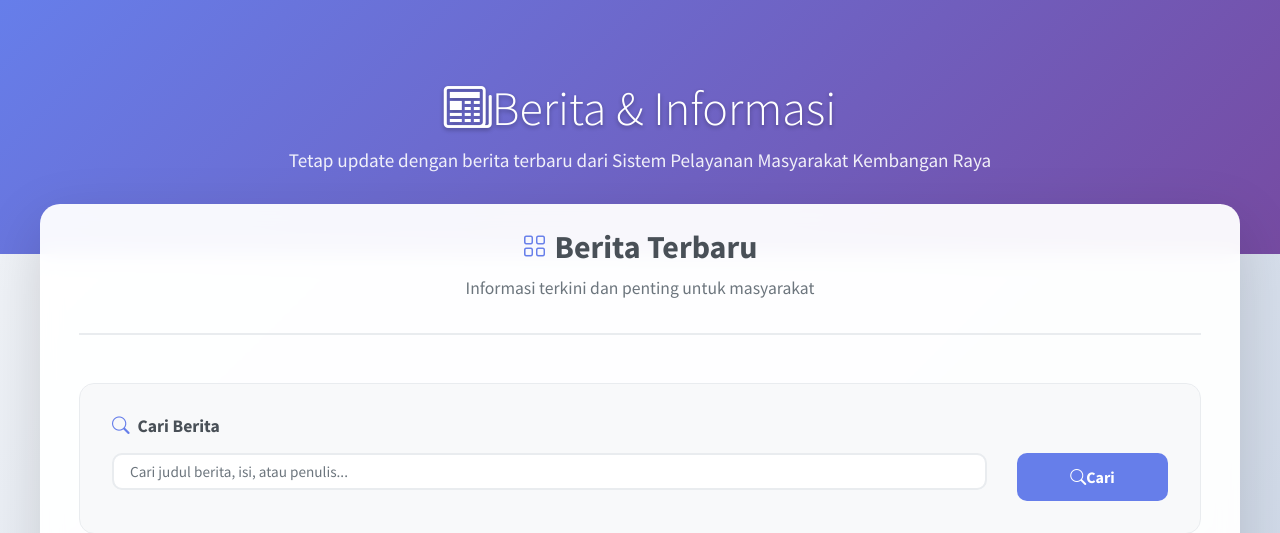
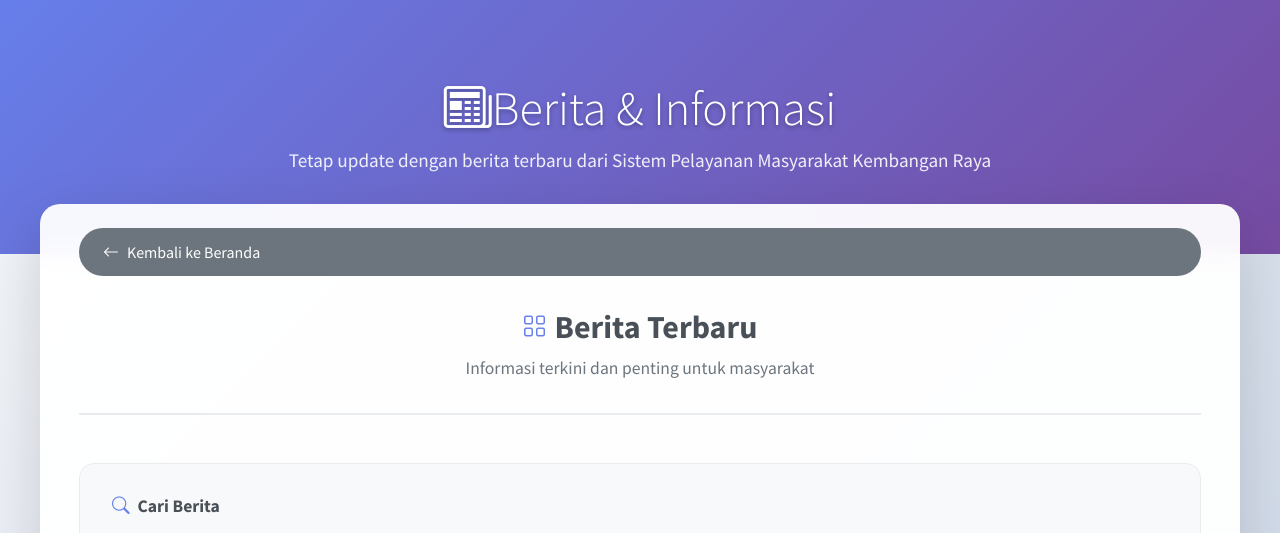
Before and after one commit to RizkiRamadhani561/sistem-pelayanan-masyarakat, a CodeIgniter 4 app: the page made by app/Views/berita/index.php in a window 1280 px wide. Shown: the top 533 px of the page. Run offline with PHP 8.4 and a stand-in for CodeIgniter, Linux system fonts and the light colour scheme; the template is opened without the code that fills it, so the values that code supplies are empty; some libraries are stand-ins or nearby versions.

Commit message:
✅ ADDED BACK BUTTON TO PUBLIC NEWS PAGE!

```diff
--- a/app/Views/berita/index.php
+++ b/app/Views/berita/index.php
@@ -366,6 +366,28 @@
             letter-spacing: 0.5px;
         }
 
+        .back-button {
+            background: #6c757d;
+            border: none;
+            border-radius: 25px;
+            padding: 0.75rem 1.5rem;
+            color: white;
+            font-weight: 500;
+            text-decoration: none;
+            transition: all 0.3s ease;
+            display: inline-flex;
+            align-items: center;
+            gap: 0.5rem;
+            margin-bottom: 2rem;
+        }
+
+        .back-button:hover {
+            background: #5a6268;
+            transform: translateY(-2px);
+            color: white;
+            text-decoration: none;
+        }
+
         @media (max-width: 768px) {
             .news-hero h1 {
                 font-size: 2rem;
@@ -416,6 +438,12 @@
 
         <!-- News Content -->
         <div class="news-content">
+
+            <!-- Back Button -->
+            <a href="/" class="back-button">
+                <i class="bi bi-arrow-left"></i>
+                Kembali ke Beranda
+            </a>
 
             <!-- Page Header -->
             <div class="page-header">
```
